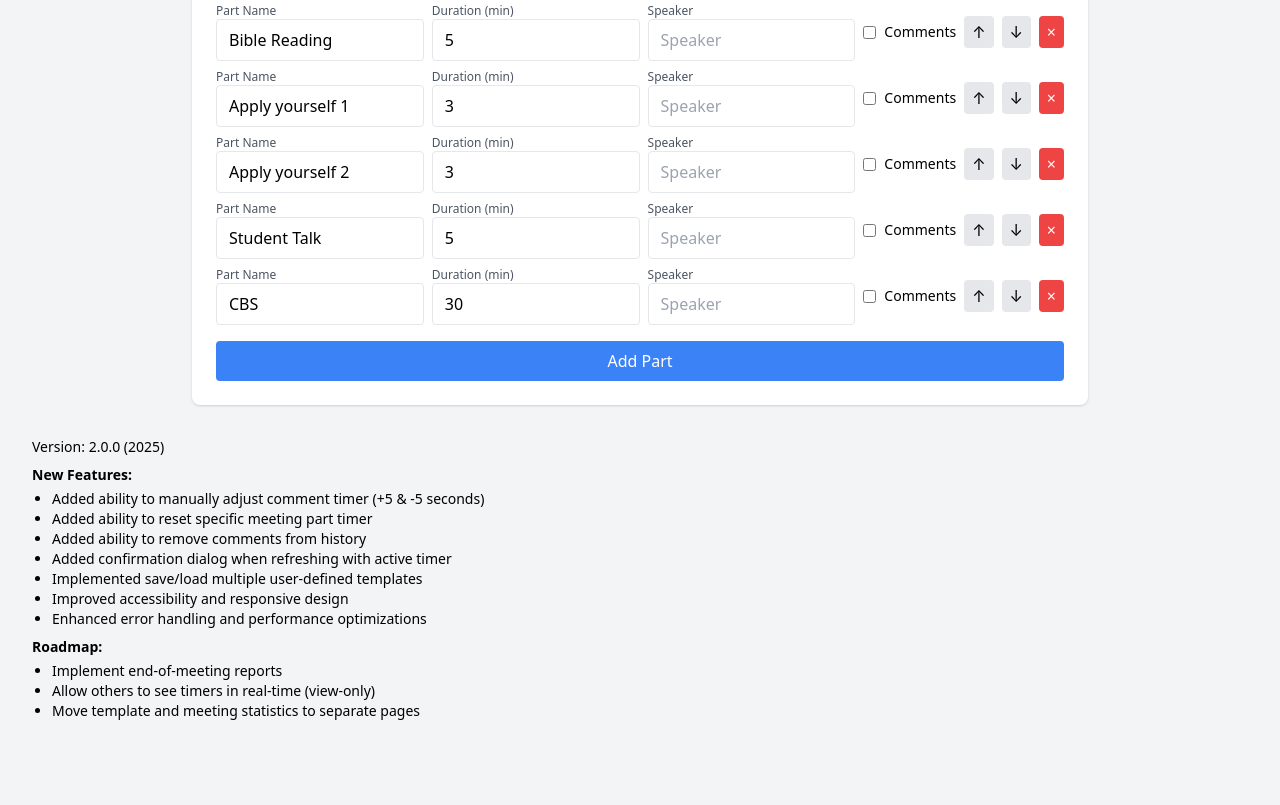
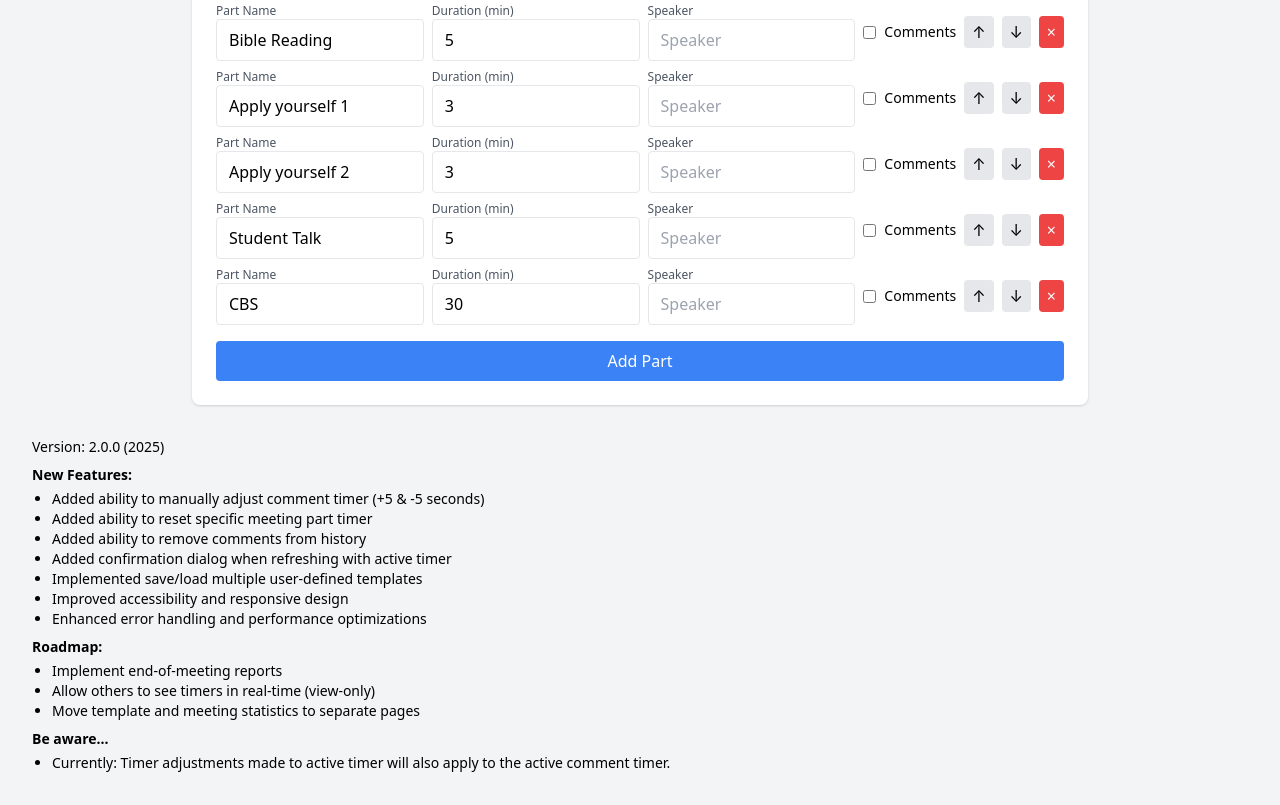
Before and after one commit to bytesnotbits/LifeandMinistryTimer, a plain HTML site: page index.html in a window 1280 px wide. Shown: the part 1910-2715 px from the top of the page. Before the commit the page ends 2663 px from the top, so only its background shows below. Drawn offline with nearby package versions, Linux system fonts and the light colour scheme.

Commit message:
Footer Updated index.html

```diff
--- a/index.html
+++ b/index.html
@@ -106,6 +106,11 @@
             <li>Allow others to see timers in real-time (view-only)</li>
             <li>Move template and meeting statistics to separate pages</li>
         </ul>
+        <div class="font-bold mt-2">Be aware...</div>
+        <ul class="list-disc pl-5 mt-1">
+            <li>Currently: Timer adjustments made to active timer will also apply to the active comment timer.</li>
+        </ul>
+
     </footer>
 </body>
 </html>
```
